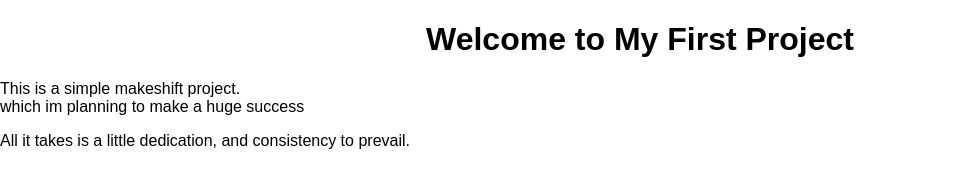
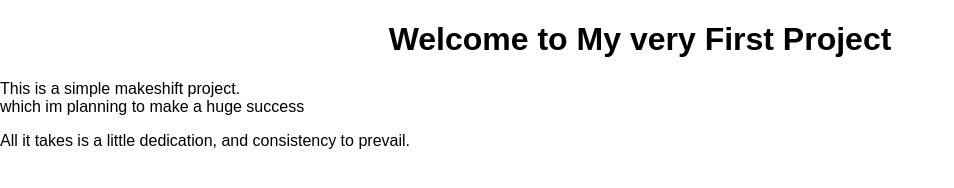
Before and after one commit to Sbubz-XI/SDF01-SBANKO25128, a plain HTML site: page index.html in a window 1280 px wide. Shown: the whole page, without its empty margins (0-954 px from the left). Drawn offline with Linux system fonts and the light colour scheme.

Commit message:
made adjustments to h1

```diff
--- a/index.html
+++ b/index.html
@@ -8,7 +8,7 @@
     <link rel="stylesheet" href="styles.css">
 </head>
 <body>
-    <h1>Welcome to My First Project</h1>
+    <h1>Welcome to My very First Project</h1>
     <p>This is a simple makeshift project. <br> which im planning to make a huge success</p>
     <p>All it takes is a little dedication, and consistency to prevail.</p>
 </body>
```
